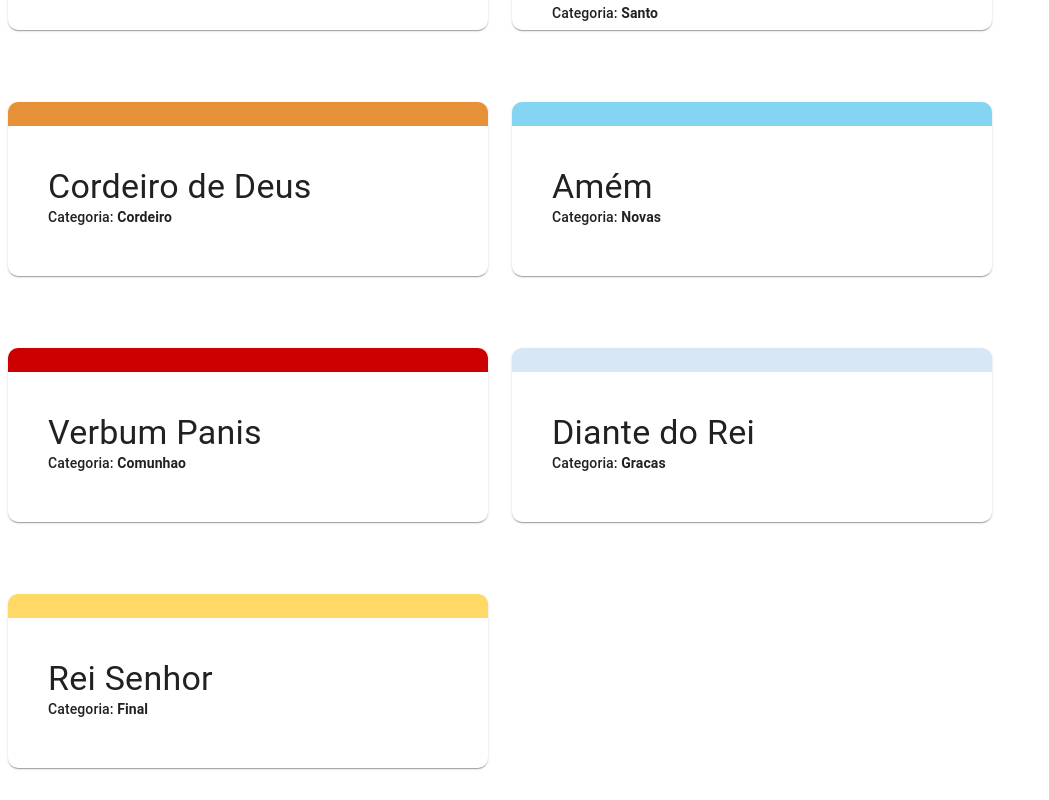
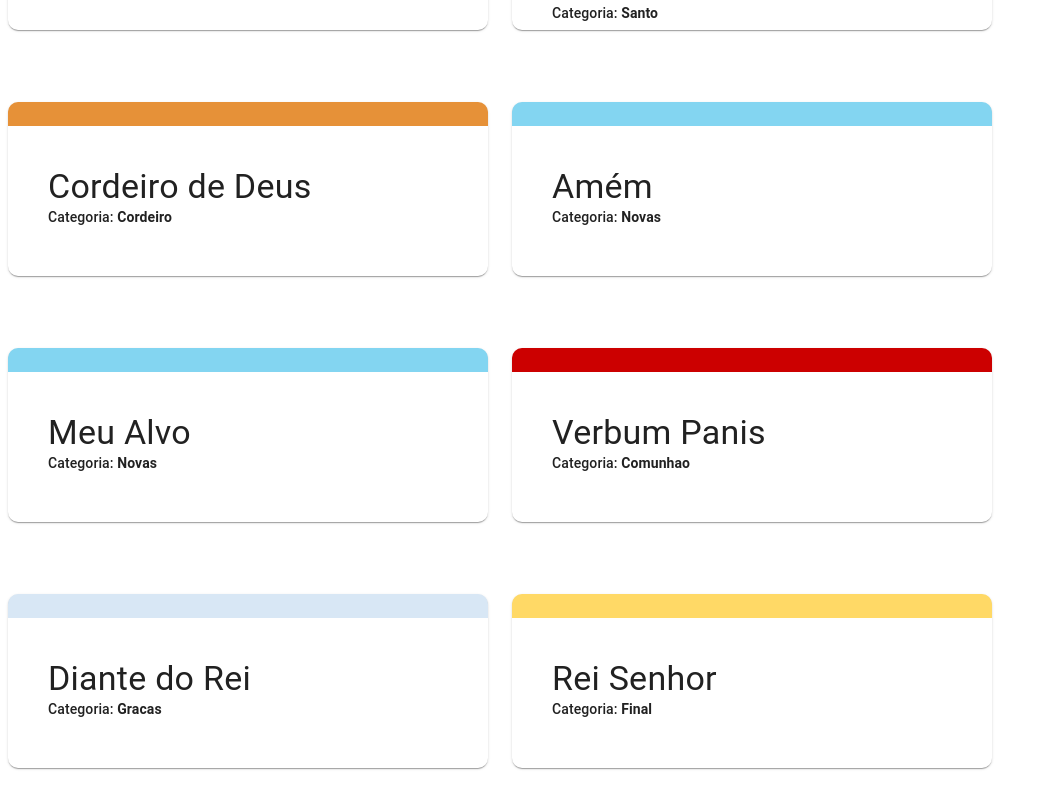
Before and after one commit to rafadealmeida/repertorio, a React (Create React App) app: page /missaabr in a window 1280 px wide. Shown: the part 821-1621 px from the top of the page, without its empty margins (0-1049 px from the left). Built offline with nearby package versions, Linux system fonts and the light colour scheme.

Commit message:
ajuste de repertorio

```diff
--- a/src/_mocks/repertorioMissaAbr.js
+++ b/src/_mocks/repertorioMissaAbr.js
@@ -387,6 +387,66 @@ const repertorioMissaFev = [
     `,
   },
   {
+    titulo: 'Meu Alvo',
+    id: sumId(),
+    categoria: 'Novas',
+    link: '',
+    base: false,
+    cifra: `
+    Intro: F/C C
+
+    F/C    C   F/C    C
+    Eu não sei o que fazer
+    G/B        Am           G
+    Pois eu não vejo bondade em mim
+    F/C    C        F/C    C    G/B
+    Não sei dizer o que o Senhor viu
+      Am
+    no meu
+            G
+    Pobre e fraco coração
+
+    ( Dm  D9  Am  G )
+
+            F           G
+    Mas confesso, sou grato
+              C     G/B   Am
+    Não desististes de mim
+                Dm
+    Pode o mundo ir
+              G           C
+    Mas o Teu colo vai ficar
+
+    Refrão: Dm  D9  Am  G
+
+                  F                 G
+    Não vou desistir, quero Tua presença
+              C    G/B        Am
+    Hoje o meu alvo é Te sentir
+
+                F                   G
+    Eu só vou parar quando no Teu abraço
+    Senhor
+        C
+    Me embalar
+
+    ( Dm  D9  Am  G )
+
+    (Repete Refrão)
+
+    ( F  Am  G  F  Am  G )
+
+            F                 G
+    Não há outro lugar qu'eu ansei estar
+            Am            Em
+    Que o Teu colo, colo, colo
+            F                G
+    Não há outro lugar qu'eu ansei estar
+            C   G   Am
+    Que o Teu colo
+    `,
+  },
+  {
     titulo: 'Verbum Panis',
     id: sumId(),
     categoria: 'Comunhao',
```
